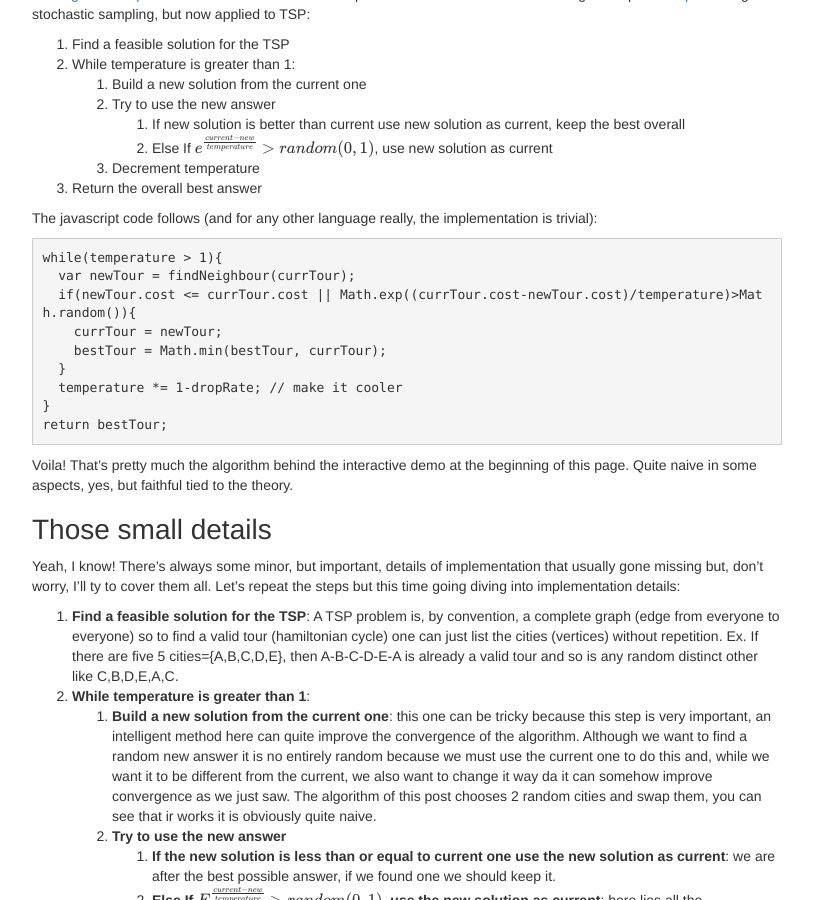
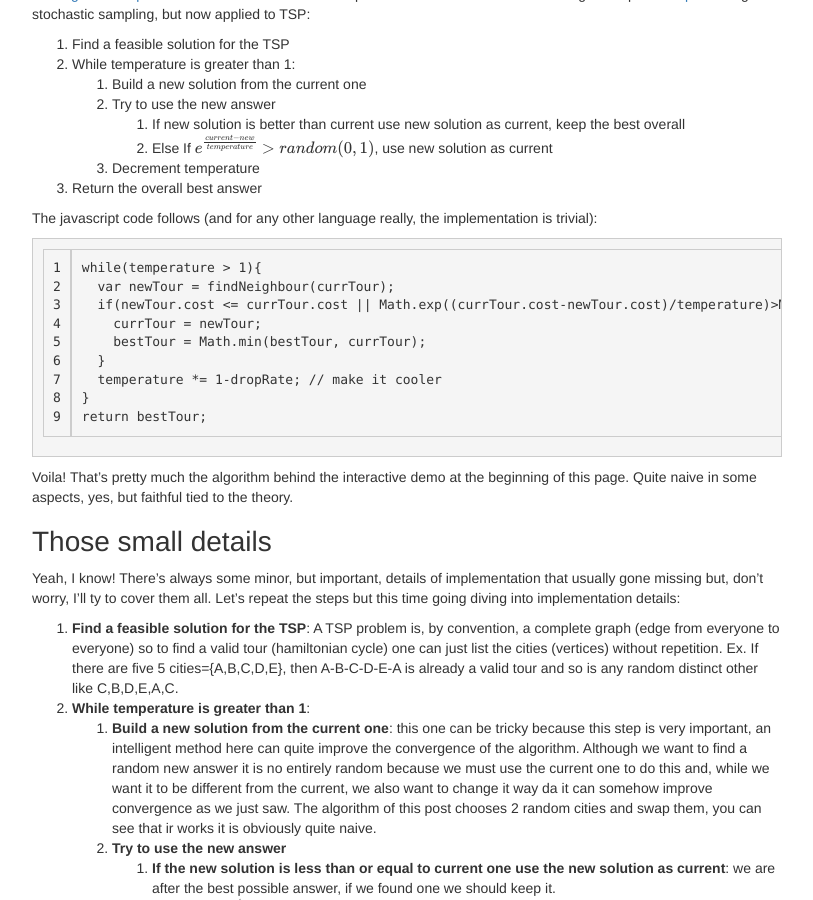
Before and after one commit to pedrohfsd/pedrohfsd.github.io, a Jekyll site: the page built from _posts/2017-08-04-simulated-annealing-part2.md, in a window 1280 px wide and 900 px high, scrolled down 1021 px. Shown: the whole window, without its empty margins (233-1046 px from the left). Built offline with Jekyll 4.4.1, drawn with Linux system fonts in a browser that asks for light colours; formulas are drawn with MathJax 3; comment, search, counter and statistics services are not loaded.

Commit message:
Adding line numbers in snippet

```diff
--- a/_posts/2017-08-04-simulated-annealing-part2.md
+++ b/_posts/2017-08-04-simulated-annealing-part2.md
@@ -65,7 +65,7 @@ The [algorithm implementation](https://github.com/pedrohfsd/TSP/tree/develop){:t
 1. Return the overall best answer
 
 The javascript code follows (and for any other language really, the implementation is trivial):
-{% highlight javascript %}
+{% highlight javascript linenos %}
 while(temperature > 1){
   var newTour = findNeighbour(currTour);
   if(newTour.cost <= currTour.cost || Math.exp((currTour.cost-newTour.cost)/temperature)>Math.random()){
```
